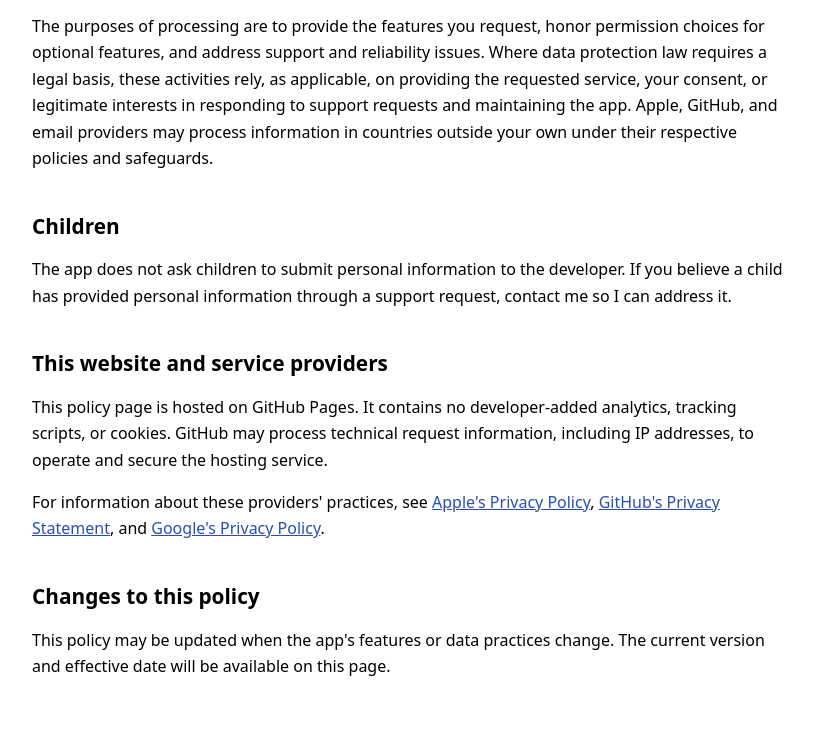
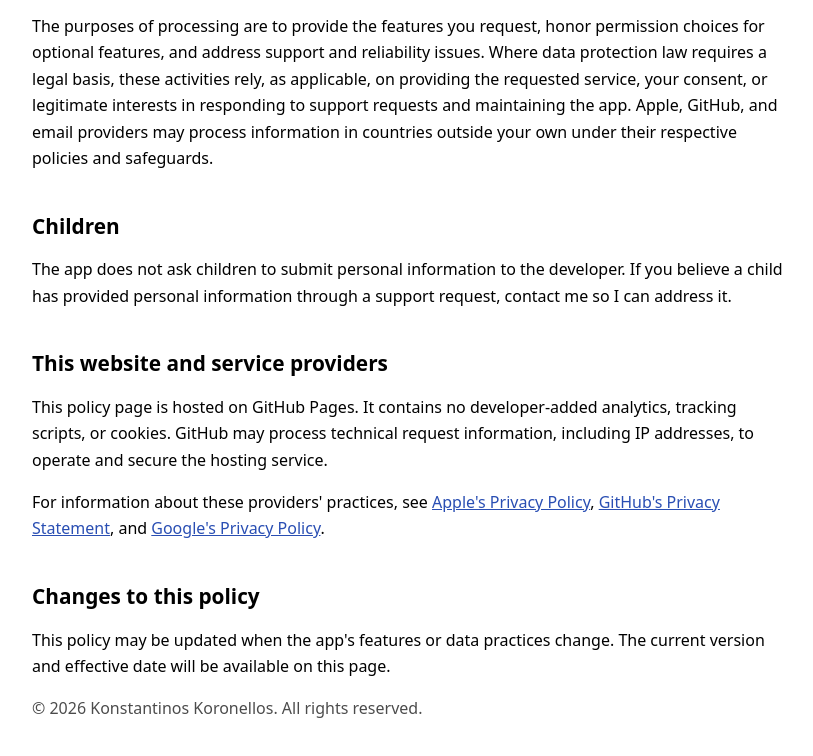
Before and after one commit to mythodeia/not-another-sudoku-privacy, a plain HTML site: page index.html in a window 1280 px wide. Shown: the part 2360-3116 px from the top of the page, without its empty margins (228-1041 px from the left). Drawn offline with Linux system fonts and the light colour scheme.

Commit message:
added copyright

```diff
--- a/index.html
+++ b/index.html
@@ -60,5 +60,8 @@
   <h2>Changes to this policy</h2>
   <p>This policy may be updated when the app's features or data practices change. The current version and effective date will be available on this page.</p>
 </main>
+<footer>
+  <p class="date">© 2026 Konstantinos Koronellos. All rights reserved.</p>
+</footer>
 </body>
 </html>
```
